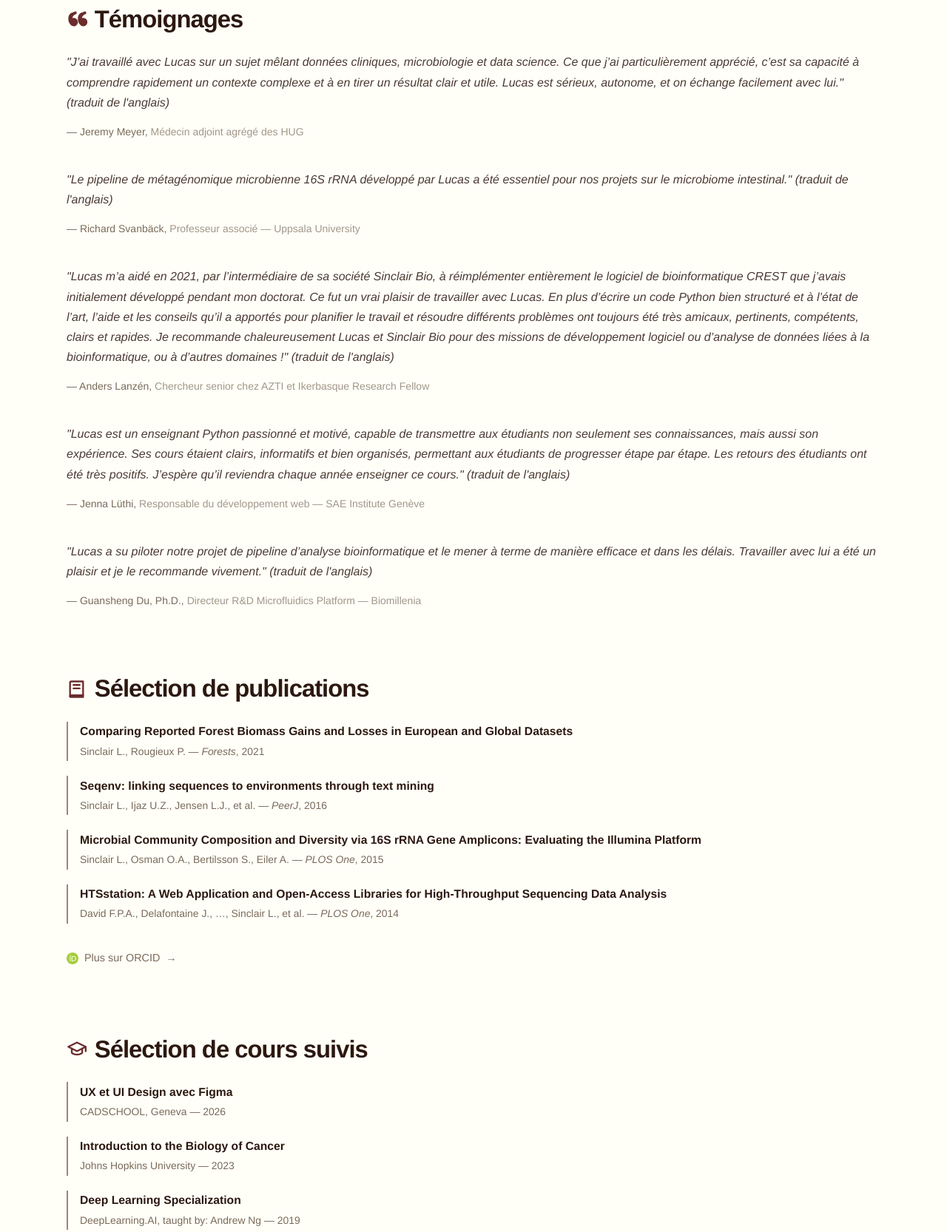
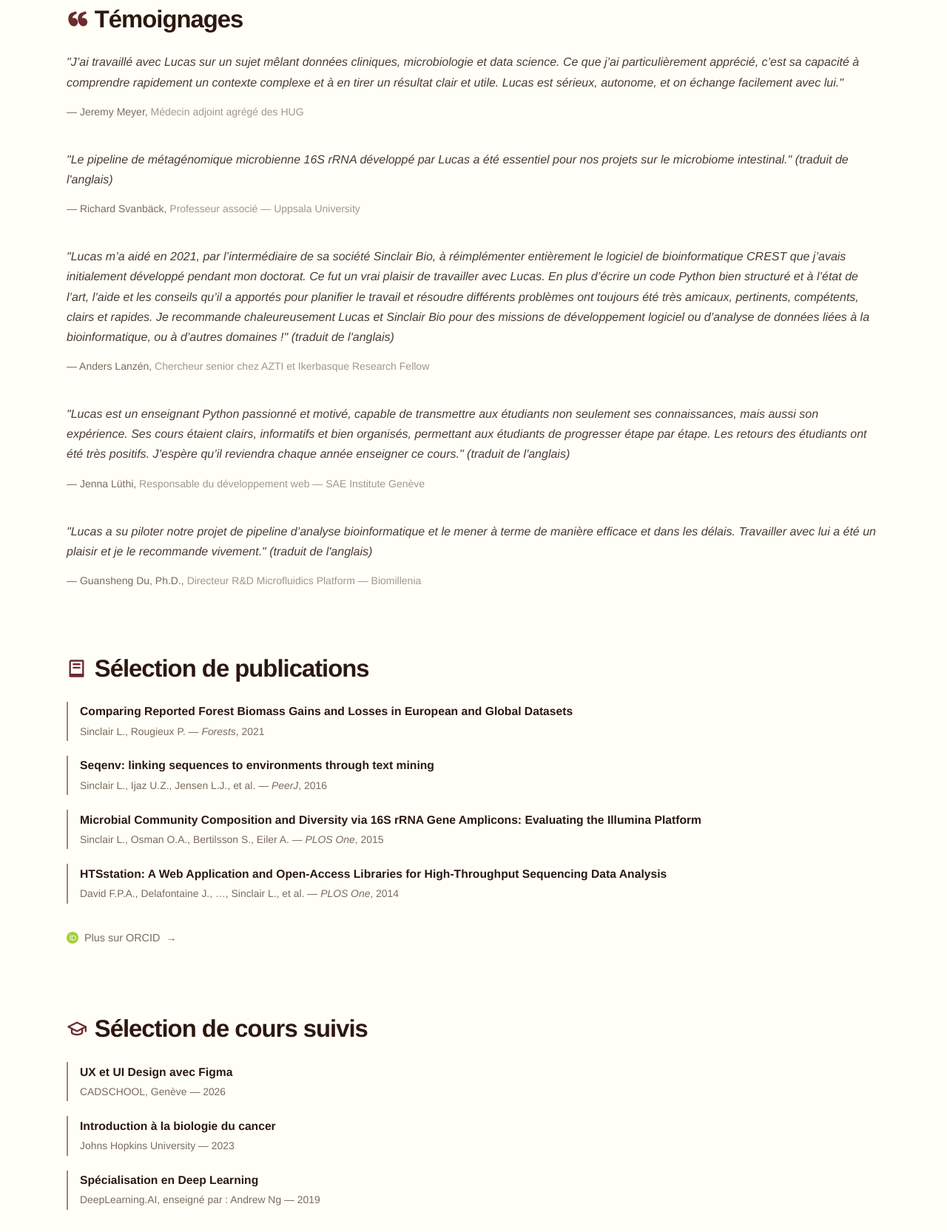
Before and after one commit to xapple/sinclair.bio, an Astro site: page /fr/portfolio in a window 1280 px wide. Shown: the part 940-2606 px from the top of the page at 74% size. Built offline with nearby package versions, Linux system fonts and the light colour scheme; Astro itself is replaced by a stand-in of ours.

Commit message:
Move coursework into portfolio content collection

```diff
--- a/src/content.config.ts
+++ b/src/content.config.ts
@@ -49,6 +49,7 @@ const portfolio = defineCollection({
         quote: z.string(),
         author: z.string(),
         role: z.string(),
+        translated: z.boolean().optional(),
       })
     ),
     publications: z.array(
@@ -60,6 +61,14 @@ const portfolio = defineCollection({
         year: z.string(),
       })
     ),
+    classes: z.array(
+      z.object({
+        title: z.string(),
+        href: z.string().url(),
+        institution: z.string(),
+        year: z.string(),
+      })
+    ),
   }),
 });
 
--- a/src/content/portfolio/en.json
+++ b/src/content/portfolio/en.json
@@ -55,5 +55,25 @@
       "journal": "PLOS One",
       "year": "2014"
     }
+  ],
+  "classes": [
+    {
+      "title": "UX and UI Design with Figma",
+      "href": "https://www.cadschool.ch/formation/figma/",
+      "institution": "CADSCHOOL, Geneva",
+      "year": "2026"
+    },
+    {
+      "title": "Introduction to the Biology of Cancer",
+      "href": "https://www.coursera.org/account/accomplishments/verify/W4QR2ZN6DW3X",
+      "institution": "Johns Hopkins University",
+      "year": "2023"
+    },
+    {
+      "title": "Deep Learning Specialization",
+      "href": "https://www.coursera.org/account/accomplishments/specialization/G5X6NMDGJGB4",
+      "institution": "DeepLearning.AI, taught by: Andrew Ng",
+      "year": "2019"
+    }
   ]
 }
--- a/src/content/portfolio/fr.json
+++ b/src/content/portfolio/fr.json
@@ -8,22 +8,26 @@
     {
       "quote": "Le pipeline de métagénomique microbienne 16S rRNA développé par Lucas a été essentiel pour nos projets sur le microbiome intestinal.",
       "author": "Richard Svanbäck",
-      "role": "Professeur associé — Uppsala University"
+      "role": "Professeur associé — Uppsala University",
+      "translated": true
     },
     {
       "quote": "Lucas m’a aidé en 2021, par l’intermédiaire de sa société Sinclair Bio, à réimplémenter entièrement le logiciel de bioinformatique CREST que j’avais initialement développé pendant mon doctorat. Ce fut un vrai plaisir de travailler avec Lucas. En plus d’écrire un code Python bien structuré et à l’état de l’art, l’aide et les conseils qu’il a apportés pour planifier le travail et résoudre différents problèmes ont toujours été très amicaux, pertinents, compétents, clairs et rapides. Je recommande chaleureusement Lucas et Sinclair Bio pour des missions de développement logiciel ou d’analyse de données liées à la bioinformatique, ou à d’autres domaines !",
       "author": "Anders Lanzén",
-      "role": "Chercheur senior chez AZTI et Ikerbasque Research Fellow"
+      "role": "Chercheur senior chez AZTI et Ikerbasque Research Fellow",
+      "translated": true
     },
     {
       "quote": "Lucas est un enseignant Python passionné et motivé, capable de transmettre aux étudiants non seulement ses connaissances, mais aussi son expérience. Ses cours étaient clairs, informatifs et bien organisés, permettant aux étudiants de progresser étape par étape. Les retours des étudiants ont été très positifs. J’espère qu’il reviendra chaque année enseigner ce cours.",
       "author": "Jenna Lüthi",
-      "role": "Responsable du développement web — SAE Institute Genève"
+      "role": "Responsable du développement web — SAE Institute Genève",
+      "translated": true
     },
     {
       "quote": "Lucas a su piloter notre projet de pipeline d’analyse bioinformatique et le mener à terme de manière efficace et dans les délais. Travailler avec lui a été un plaisir et je le recommande vivement.",
       "author": "Guansheng Du, Ph.D.",
-      "role": "Directeur R&D Microfluidics Platform — Biomillenia"
+      "role": "Directeur R&D Microfluidics Platform — Biomillenia",
+      "translated": true
     }
   ],
   "publications": [
@@ -55,5 +59,25 @@
       "journal": "PLOS One",
       "year": "2014"
     }
+  ],
+  "classes": [
+    {
+      "title": "UX et UI Design avec Figma",
+      "href": "https://www.cadschool.ch/formation/figma/",
+      "institution": "CADSCHOOL, Genève",
+      "year": "2026"
+    },
+    {
+      "title": "Introduction à la biologie du cancer",
+      "href": "https://www.coursera.org/account/accomplishments/verify/W4QR2ZN6DW3X",
+      "institution": "Johns Hopkins University",
+      "year": "2023"
+    },
+    {
+      "title": "Spécialisation en Deep Learning",
+      "href": "https://www.coursera.org/account/accomplishments/specialization/G5X6NMDGJGB4",
+      "institution": "DeepLearning.AI, enseigné par : Andrew Ng",
+      "year": "2019"
+    }
   ]
 }
--- a/src/i18n/translations.ts
+++ b/src/i18n/translations.ts
@@ -75,7 +75,6 @@ type TranslationKey = {
   "portfolio:testimonials-heading": string;
   "portfolio:publications-heading": string;
   "portfolio:classes-heading": string;
-  "portfolio:course-figma-title": string;
   "portfolio:orcid-link": string;
   "portfolio:testimonial-translation-note": string;
   "meta:site-description": string;
@@ -156,9 +155,8 @@ export const translations: { [language in Languages]: TranslationKey } = {
     "portfolio:testimonials-heading": "Testimonials",
     "portfolio:publications-heading": "Selected Publications",
     "portfolio:classes-heading": "Selected Coursework",
-    "portfolio:course-figma-title": "UX and UI Design with Figma",
     "portfolio:orcid-link": "More on ORCID",
-    "portfolio:testimonial-translation-note": "",
+    "portfolio:testimonial-translation-note": "(translated from French)",
     "meta:site-description": "Lucas Sinclair — Senior Data Scientist & PhD in Bioinformatics. 15+ years turning life-sciences research into data products: pipelines, web apps, and decision-grade analytics.",
     "meta:home-description": "Personal site of Lucas Sinclair, Senior Data Scientist and PhD in Bioinformatics based in Geneva. Independent consulting for life sciences and beyond.",
     "meta:portfolio-description": "Selected open-source projects, peer-reviewed publications, client testimonials and coursework by Lucas Sinclair.",
@@ -233,7 +231,6 @@ export const translations: { [language in Languages]: TranslationKey } = {
     "portfolio:testimonials-heading": "Témoignages",
     "portfolio:publications-heading": "Sélection de publications",
     "portfolio:classes-heading": "Sélection de cours suivis",
-    "portfolio:course-figma-title": "UX et UI Design avec Figma",
     "portfolio:orcid-link": "Plus sur ORCID",
     "portfolio:testimonial-translation-note": "(traduit de l'anglais)",
     "meta:site-description": "Lucas Sinclair — Data Scientist Senior, PhD en bioinformatique. Plus de 15 ans à transformer la recherche en sciences de la vie en produits data : pipelines, applications web et analyses décisionnelles.",
--- a/src/pages/[lang]/portfolio.astro
+++ b/src/pages/[lang]/portfolio.astro
@@ -17,7 +17,7 @@ const t = useTranslations(lang);
 const portfolioEntries = await getCollection('portfolio');
 const entry = portfolioEntries.find((e) => e.id === lang);
 if (!entry) throw new Error(`No portfolio content found for lang: ${lang}`);
-const { testimonials, publications } = entry.data;
+const { testimonials, publications, classes } = entry.data;
 ---
 
 <Layout lang={lang} title={t('portfolio:page-title')} description={t('meta:portfolio-description')}>
@@ -55,7 +55,7 @@ const { testimonials, publications } = entry.data;
         <div class="testimonial-list">
           {testimonials.map((testimonial) => (
             <figure class="testimonial">
-              <blockquote>"{testimonial.quote}"{t("portfolio:testimonial-translation-note") && <span class="translation-note"> {t("portfolio:testimonial-translation-note")}</span>}</blockquote>
+              <blockquote>"{testimonial.quote}"{testimonial.translated && <span class="translation-note"> {t("portfolio:testimonial-translation-note")}</span>}</blockquote>
               <figcaption>— {testimonial.author}, <span>{testimonial.role}</span></figcaption>
             </figure>
           ))}
@@ -93,18 +93,12 @@ const { testimonials, publications } = entry.data;
         </h2>
 
         <ul class="publication-list">
-          <li class="publication">
-            <p class="pub-title"><a href="https://www.cadschool.ch/formation/figma/" target="_blank" rel="noopener noreferrer">{t("portfolio:course-figma-title")}</a></p>
-            <p class="pub-meta">CADSCHOOL, Geneva — 2026</p>
-          </li>
-          <li class="publication">
-            <p class="pub-title"><a href="https://www.coursera.org/account/accomplishments/verify/W4QR2ZN6DW3X" target="_blank" rel="noopener noreferrer">Introduction to the Biology of Cancer</a></p>
-            <p class="pub-meta">Johns Hopkins University — 2023</p>
-          </li>
-          <li class="publication">
-            <p class="pub-title"><a href="https://www.coursera.org/account/accomplishments/specialization/G5X6NMDGJGB4" target="_blank" rel="noopener noreferrer">Deep Learning Specialization</a></p>
-            <p class="pub-meta">DeepLearning.AI, taught by: Andrew Ng — 2019</p>
-          </li>
+          {classes.map((klass) => (
+            <li class="publication">
+              <p class="pub-title"><a href={klass.href} target="_blank" rel="noopener noreferrer">{klass.title}</a></p>
+              <p class="pub-meta">{klass.institution} — {klass.year}</p>
+            </li>
+          ))}
         </ul>
       </div>
     </div>
```
